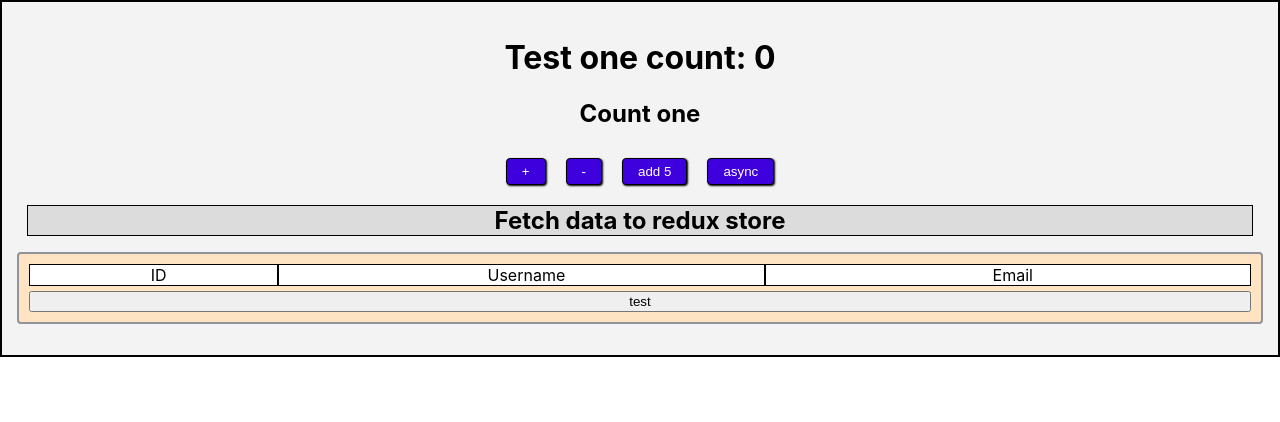
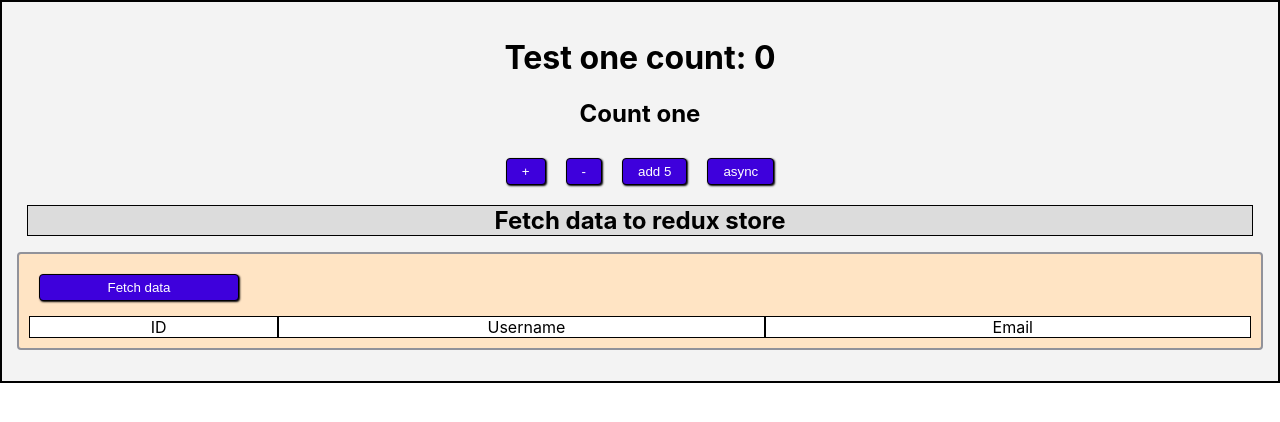
Before and after one commit to igoris12/study-react, a React (Create React App) app: page / in a window 1280 px wide. Shown: the top 422 px of the page. Built offline with nearby package versions, Linux system fonts and the light colour scheme.

Commit message:
display user list

```diff
--- a/src/components/DataContainer.jsx
+++ b/src/components/DataContainer.jsx
@@ -1,21 +1,29 @@
 import { useSelector, useDispatch } from 'react-redux';
 import { fetchUsers } from '../redux5/features/users/usersSlice';
+import UserListItem from './UserListItem';
 
 const DataContainer = () => {
   const users = useSelector((state) => state.users);
   const dispatch = useDispatch();
-  console.log(users);
 
   return (
     <div>
       <h2 className="header">Fetch data to redux store</h2>
       <ul className="listContainer">
+        <button className="but" onClick={() => dispatch(fetchUsers())}>
+          Fetch data
+        </button>
         <div className="listHeader">
           <span className="idTitle">ID</span>
           <span className="usernameTitle">Username</span>
           <span className="emailTitle">Email</span>
         </div>
-        <button onClick={() => dispatch(fetchUsers())}>test</button>
+
+        {users.list.length
+          ? users.list.map((user) => {
+              return <UserListItem key={user.id} userData={user} />;
+            })
+          : null}
       </ul>
     </div>
   );
```
